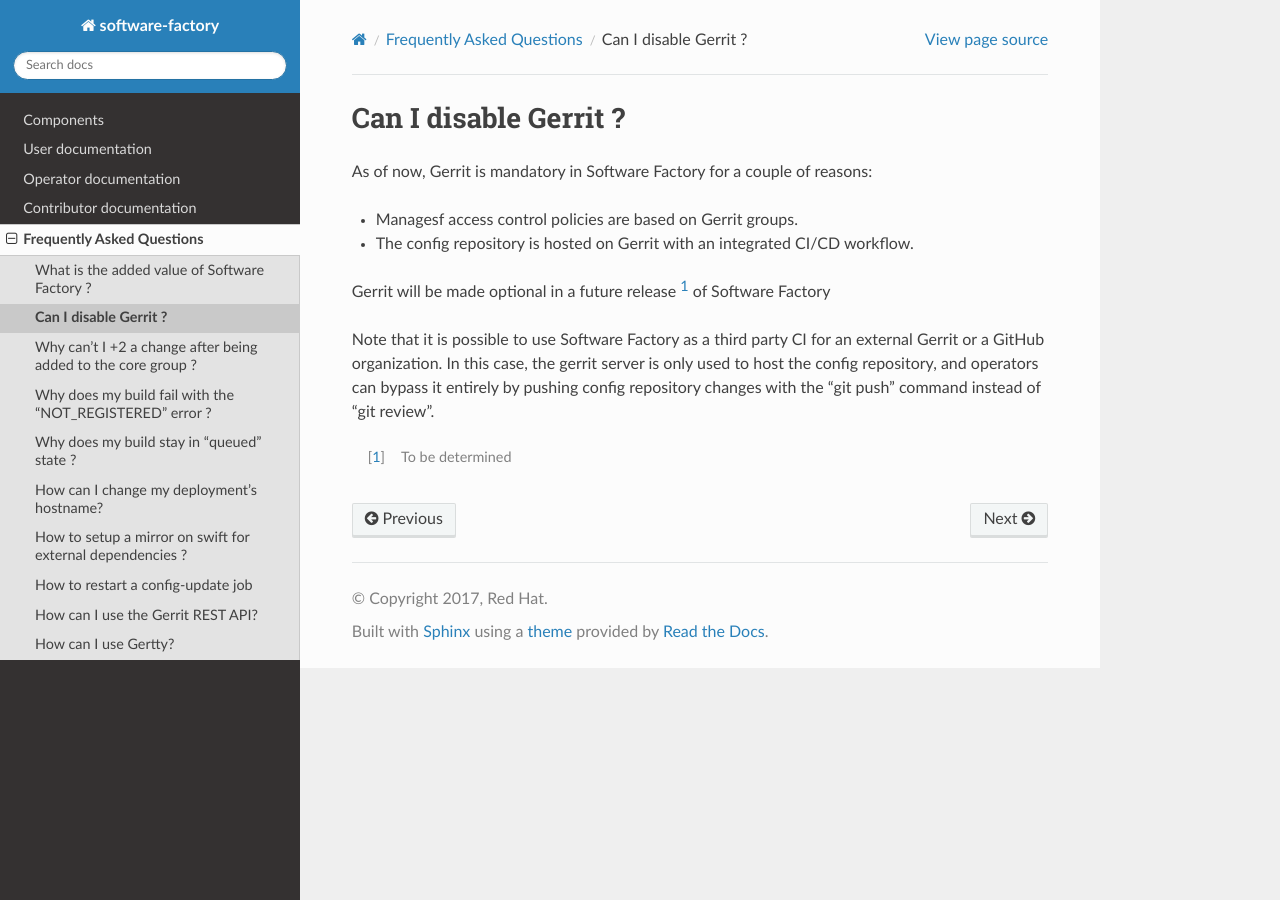
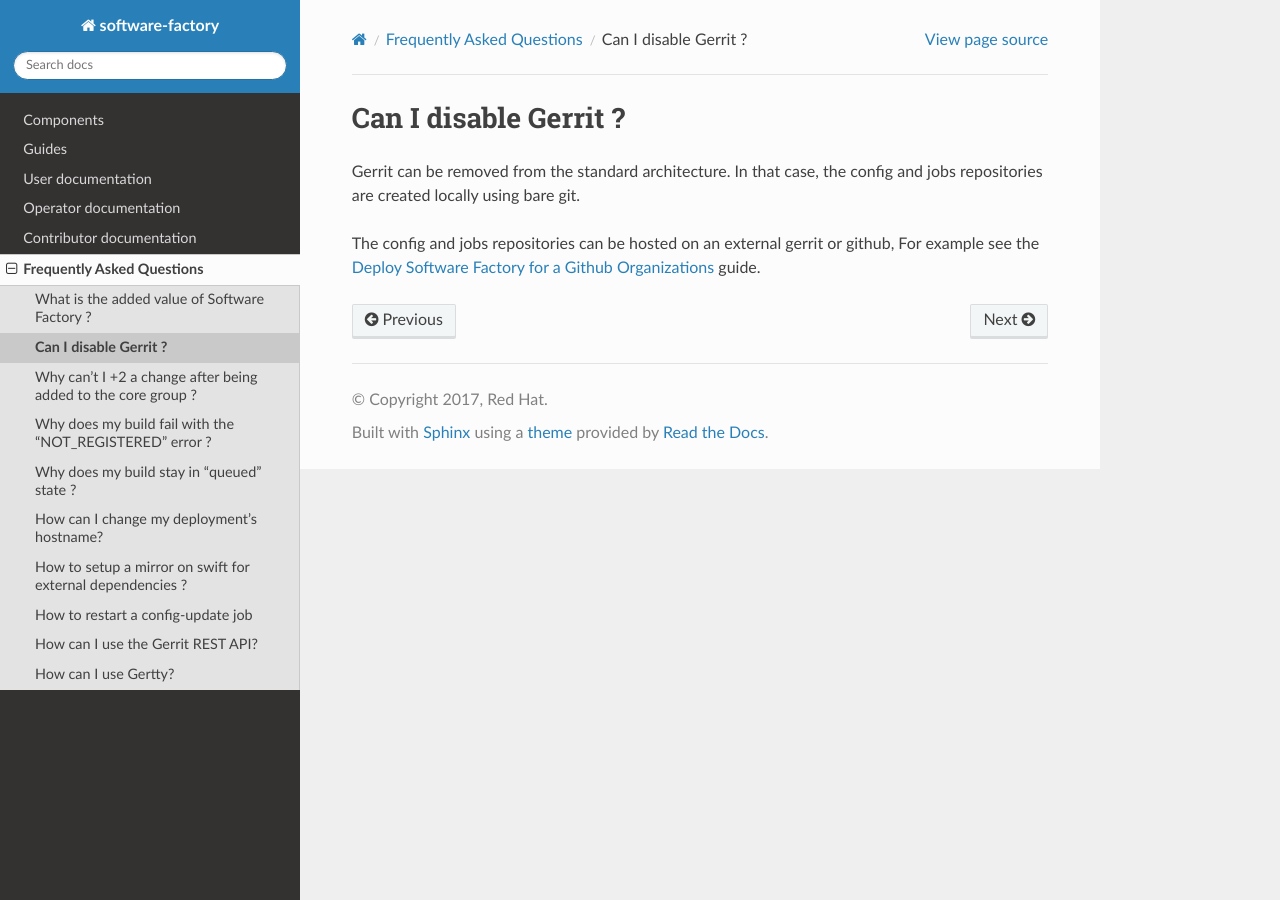
Before and after one commit to softwarefactory-project/sf-docs, a Sphinx documentation site: the page built from docs/faqs/disable_gerrit.rst, in a window 1280 px wide. Built offline with Sphinx 7.4.7 and the Read the Docs theme 2.0.0, drawn with Linux system fonts in a browser that asks for light colours.

Commit message:
Add GitHub deployment guide.
Change-Id: Ia776775eac4800c27bc20b4f927f85dbac79345a

```diff
--- a/docs/faqs/disable_gerrit.rst
+++ b/docs/faqs/disable_gerrit.rst
@@ -3,17 +3,8 @@
 Can I disable Gerrit ?
 ----------------------
 
-As of now, Gerrit is mandatory in Software Factory for a couple of reasons:
+Gerrit can be removed from the standard architecture. In that case, the
+config and jobs repositories are created locally using bare git.
 
-* Managesf access control policies are based on Gerrit groups.
-* The config repository is hosted on Gerrit with an integrated CI/CD workflow.
-
-Gerrit will be made optional in a future release [1]_ of Software Factory
-
-Note that it is possible to use Software Factory as a third party CI for
-an external Gerrit or a GitHub organization. In this case, the gerrit server
-is only used to host the config repository, and operators can bypass it
-entirely by pushing config repository changes with the "git push" command
-instead of "git review".
-
-.. [1] To be determined
+The config and jobs repositories can be hosted on an external gerrit or github,
+For example see the :ref:`github_deployment` guide.
--- a/docs/index.rst
+++ b/docs/index.rst
@@ -39,7 +39,6 @@
 * Integrated instance monitoring, and
 * Upgrade.
 
-
 Table of contents
 =================
 
@@ -47,6 +46,7 @@
    :maxdepth: 1
 
    components/index
+   guides/index
    user/index
    operator/index
    contributor/index
```
Also changed, not shown: docs/guides/github_deployment.rst (added, +114 -0 lines), docs/guides/index.rst (added, +16 -0 lines).
